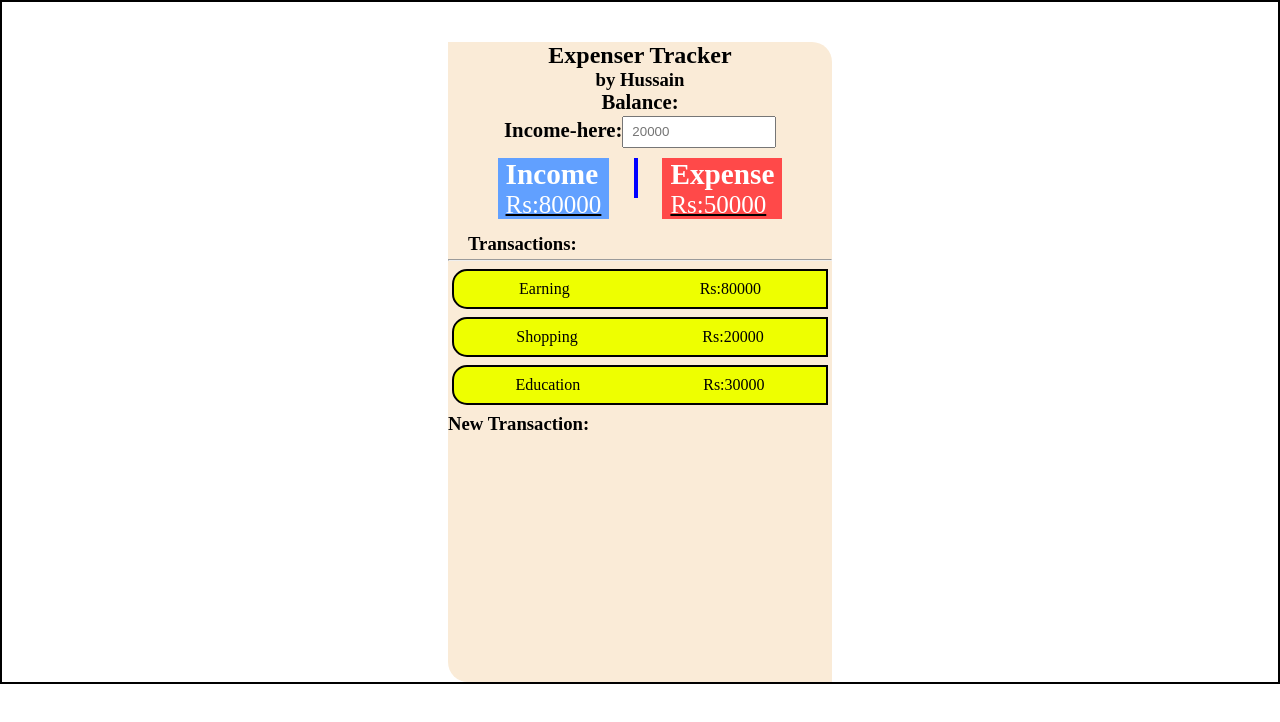
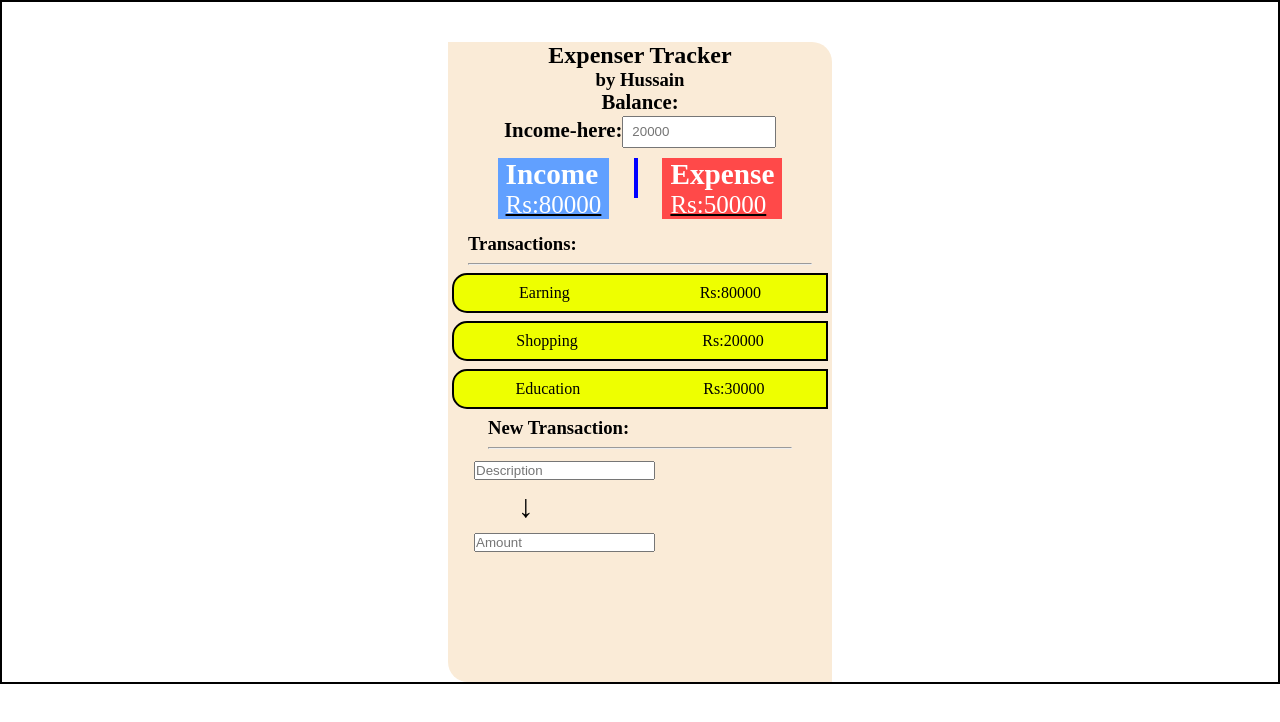
Before and after one commit to hussainmurtaza786/Expense-Tracker, a React (Create React App) app: page / in a window 1280 px wide. Shown: the top 722 px of the page. Built offline with nearby package versions, Linux system fonts and the light colour scheme.

Commit message:
small changes added

```diff
--- a/src/Component/NewTransaction.js
+++ b/src/Component/NewTransaction.js
@@ -3,7 +3,14 @@ import React from 'react'
 function NewTransaction() {
   return (
     <div className="new-transaction">
-        <h3>New Transaction:</h3>
+        <h3 className="new-transaction">New Transaction:</h3>
+        <hr style={{margin:'8px 20px'}}/>
+        <div className="enpense-amount">
+        <input className="description" type="text" placeholder="Description" />
+        <h1 style={{margin:'4px 50px' }} > &#x2193; </h1>
+        <input className="amount" type="number" placeholder="Amount" />
+
+        </div>
 
     </div>
   )
--- a/src/Component/Transaction.js
+++ b/src/Component/Transaction.js
@@ -6,7 +6,7 @@ function Transaction() {
       <span>
         <h3 className="transaction-text">Transactions:</h3>
       </span>
-      <hr/>
+      <hr style={{margin:'8px 20px'}}/>
       <div className="items-transaction">
         Earning
       <div className="items-transaction-x">
--- a/src/index.css
+++ b/src/index.css
@@ -91,3 +91,13 @@ body {
   color: white;
   font-size: 25px;
 }
+.new-transaction{
+  margin: 2px 20px;
+}
+.description{
+  margin: 4px 6px;
+}
+.amount{
+  margin: 4px 6px;
+
+}
```
